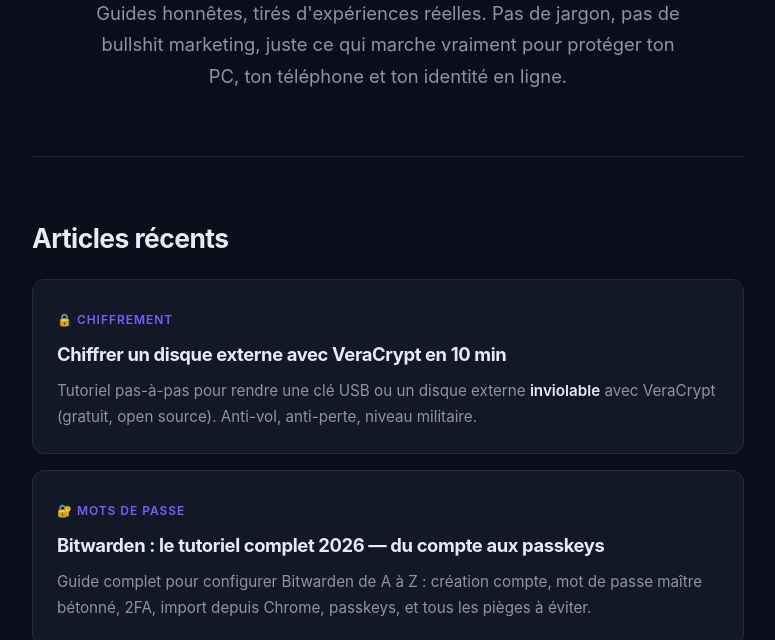
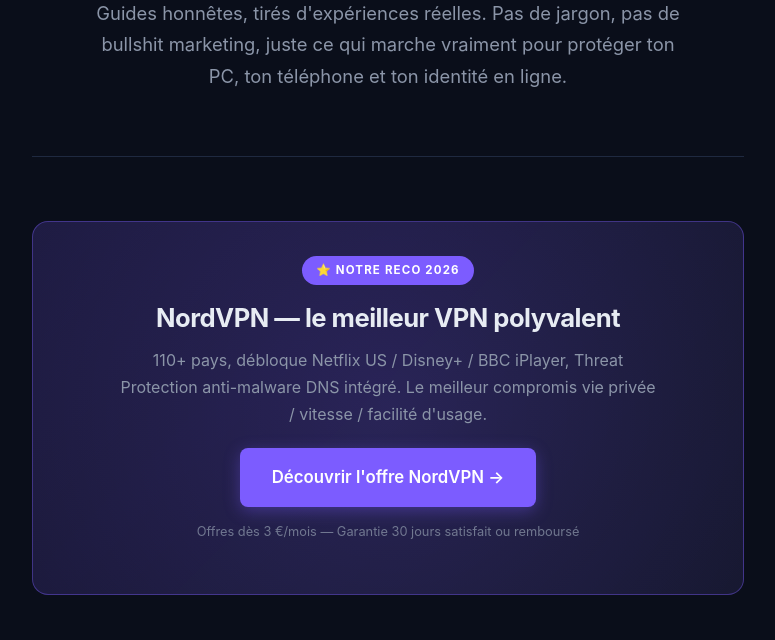
Before and after one commit to Anonymous5723/privezone, a plain HTML site: page index.html in a window 1280 px wide. Shown: the part 291-931 px from the top of the page, without its empty margins (252-1027 px from the left). Drawn offline with Linux system fonts and the light colour scheme.

Commit message:
Fix newsletter form casse (HTTP 405) + visibilite CTA boostee
- Newsletter form: action vers FormSubmit.co (gratuit, sans signup)
  * Cible: bastienpoitiers@gmail.com (a verifier au 1er envoi)
  * Redirection vers /merci.html apres inscription
  * Captcha desactive pour UX fluide
- Page de remerciement /merci.html creee
- Hero CTA banner ajoutee sur homepage (NOTRE RECO 2026 NordVPN)
  * Tres visible, bouton btn-large avec glow
  * Position above-the-fold strategique
- CSS: nouveau composant .hero-cta + .btn-large avec animation hover

```diff
--- a/index.html
+++ b/index.html
@@ -45,6 +45,16 @@
   <section class="hero">
     <h1>Reprends le contrôle de ta vie privée numérique</h1>
     <p>Guides honnêtes, tirés d'expériences réelles. Pas de jargon, pas de bullshit marketing, juste ce qui marche vraiment pour protéger ton PC, ton téléphone et ton identité en ligne.</p>
+  </section>
+
+  <section class="hero-cta">
+    <div class="hero-cta-content">
+      <span class="hero-cta-badge">⭐ NOTRE RECO 2026</span>
+      <h2>NordVPN — le meilleur VPN polyvalent</h2>
+      <p>110+ pays, débloque Netflix US / Disney+ / BBC iPlayer, Threat Protection anti-malware DNS intégré. Le meilleur compromis vie privée / vitesse / facilité d'usage.</p>
+      <a href="https://go.nordvpn.net/aff_c?offer_id=15&aff_id=148974&url_id=1172" class="btn btn-large" rel="noopener noreferrer sponsored">Découvrir l'offre NordVPN →</a>
+      <p class="hero-cta-fineprint">Offres dès 3 €/mois — Garantie 30 jours satisfait ou remboursé</p>
+    </div>
   </section>
 
   <h2>Articles récents</h2>
@@ -116,13 +126,18 @@
 
   </div>
 
-  <section class="newsletter">
-    <h3>1 email par semaine. Aucun spam.</h3>
-    <p>Reçois les nouveaux guides + des astuces concrètes pour ta vie privée numérique. Tu peux te désinscrire en 1 clic.</p>
-    <form action="#" method="post">
-      <input type="email" placeholder="ton@email.com" required>
+  <section class="newsletter" id="newsletter">
+    <h3>📬 1 email par semaine. Aucun spam, désinscription en 1 clic.</h3>
+    <p>Reçois les nouveaux guides + des astuces concrètes pour ta vie privée numérique.</p>
+    <form action="https://formsubmit.co/bastienpoitiers@gmail.com" method="POST">
+      <input type="hidden" name="_subject" value="📬 Nouvelle inscription newsletter PrivéZone">
+      <input type="hidden" name="_next" value="https://privezone.pages.dev/merci.html">
+      <input type="hidden" name="_captcha" value="false">
+      <input type="hidden" name="_template" value="table">
+      <input type="email" name="email" placeholder="ton@email.com" required aria-label="Email">
       <button type="submit" class="btn">S'inscrire</button>
     </form>
+    <p style="font-size:0.82rem;margin-top:14px;color:var(--text-dim);">Préfères-tu le <a href="/rss.xml">flux RSS</a> ? C'est dispo aussi, sans email.</p>
   </section>
 
 </main>
--- a/style.css
+++ b/style.css
@@ -522,6 +522,65 @@
   margin: 0 auto 32px;
 }
 
+/* === Hero CTA — affiliate banner main homepage === */
+.hero-cta {
+  background: linear-gradient(135deg, rgba(124, 92, 255, 0.18), rgba(147, 121, 255, 0.10));
+  border: 1px solid rgba(124, 92, 255, 0.4);
+  border-radius: 16px;
+  padding: 32px 28px;
+  margin: 48px 0;
+  text-align: center;
+  position: relative;
+  overflow: hidden;
+}
+.hero-cta::before {
+  content: "";
+  position: absolute;
+  top: -50%;
+  left: -50%;
+  width: 200%;
+  height: 200%;
+  background: radial-gradient(circle, rgba(124, 92, 255, 0.15) 0%, transparent 50%);
+  pointer-events: none;
+}
+.hero-cta-content { position: relative; }
+.hero-cta-badge {
+  display: inline-block;
+  background: var(--accent);
+  color: white;
+  font-size: 0.72rem;
+  font-weight: 700;
+  letter-spacing: 0.1em;
+  padding: 5px 14px;
+  border-radius: 20px;
+  margin-bottom: 16px;
+  text-transform: uppercase;
+}
+.hero-cta h2 {
+  font-size: 1.6rem;
+  margin: 0 0 12px;
+}
+.hero-cta p {
+  font-size: 1rem;
+  color: var(--text-dim);
+  max-width: 540px;
+  margin: 0 auto 20px;
+}
+.btn-large {
+  font-size: 1.05rem;
+  padding: 15px 32px;
+  box-shadow: 0 4px 16px rgba(124, 92, 255, 0.35);
+}
+.btn-large:hover {
+  box-shadow: 0 6px 22px rgba(124, 92, 255, 0.5);
+  transform: translateY(-2px);
+}
+.hero-cta-fineprint {
+  font-size: 0.8rem !important;
+  margin-top: 14px !important;
+  opacity: 0.75;
+}
+
 /* === Trust badges on about page === */
 .trust-grid {
   display: grid;
```
Also changed, not shown: merci.html (added, +50 -0 lines).
